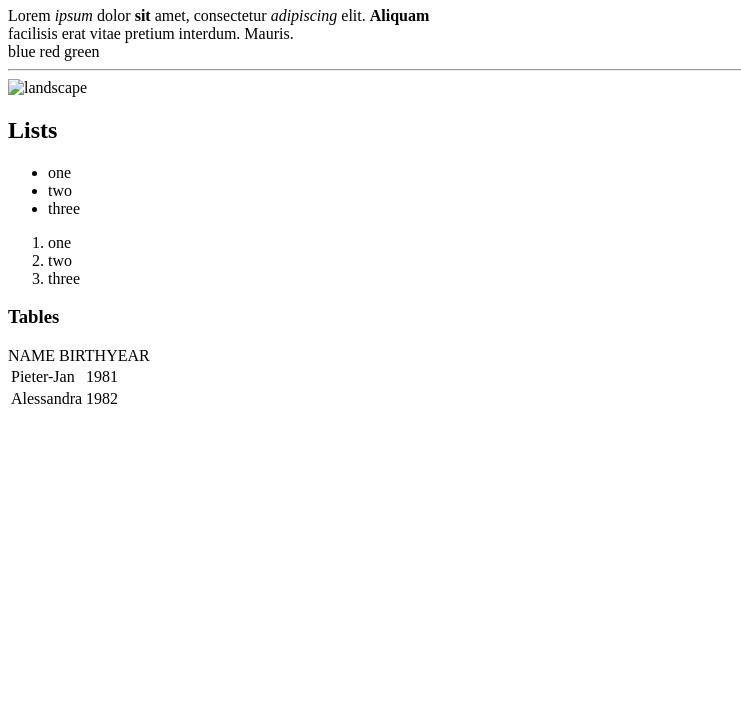
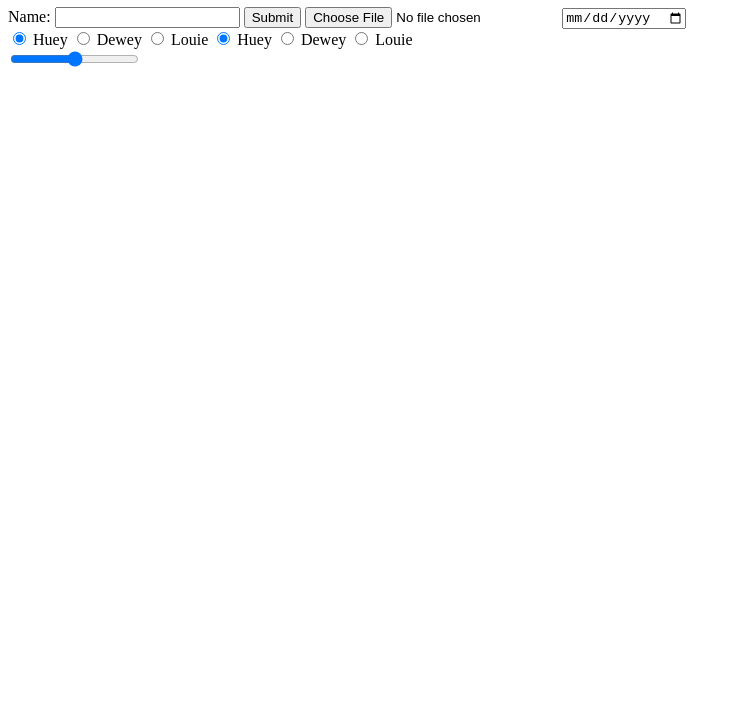
Before and after one commit to PieterJanDelbecke/JS_review, a plain HTML site: page index.html in a window 1280 px wide. Shown: the part 73-800 px from the top of the page, without its empty margins (0-741 px from the left). Drawn offline with Linux system fonts and the light colour scheme.

Commit message:
review: forms

```diff
--- a/index.html
+++ b/index.html
@@ -7,44 +7,28 @@
     <title>Review HTML-CSS</title>
   </head>
   <body>
-    <h1>Hello World</h1>
-    <div>
-      Lorem <i>ipsum</i> dolor <b>sit</b> amet, consectetur
-      <em>adipiscing</em> elit. <b>Aliquam</b> <br />facilisis erat vitae
-      pretium interdum. Mauris.
-    </div>
-    <span>blue</span>
-    <span>red</span>
-    <span>green</span>
-    <hr />
-    <img src="test-pic-landscape.jpeg" alt="landscape" />
-    <h2>Lists</h2>
-    <ul>
-      <li>one</li>
-      <li>two</li>
-      <li>three</li>
-    </ul>
-    <ol>
-      <li>one</li>
-      <li>two</li>
-      <li>three</li>
-    </ol>
-    <h3>Tables</h3>
-    <thead>
-      <tr>
-        <th>NAME</th>
-        <th>BIRTHYEAR</th>
-      </tr>
-    </thead>
-    <table>
-      <tr>
-        <td>Pieter-Jan</td>
-        <td>1981</td>
-      </tr>
-      <tr>
-        <td>Alessandra</td>
-        <td>1982</td>
-      </tr>
-    </table>
+    <h1>Forms</h1>
+    <form>
+      <label>Name: </label>
+      <input type="text" />
+      <input type="submit" />
+      <input type="file" />
+      <input type="date" />
+      <div>
+        <input type="radio" id="huey" name="drone" value="huey" checked />
+        <label for="huey">Huey</label>
+        <input type="radio" id="dewey" name="drone" value="dewey" />
+        <label for="dewey">Dewey</label>
+        <input type="radio" id="louie" name="drone" value="louie" />
+        <label for="dewey">Louie</label>
+        <input type="radio" id="huey" name="drone1" value="huey" checked />
+        <label for="huey">Huey</label>
+        <input type="radio" id="dewey" name="drone1" value="dewey" />
+        <label for="dewey">Dewey</label>
+        <input type="radio" id="louie" name="drone1" value="louie" />
+        <label for="dewey">Louie</label>
+      </div>
+      <input type="range" />
+    </form>
   </body>
 </html>
```
